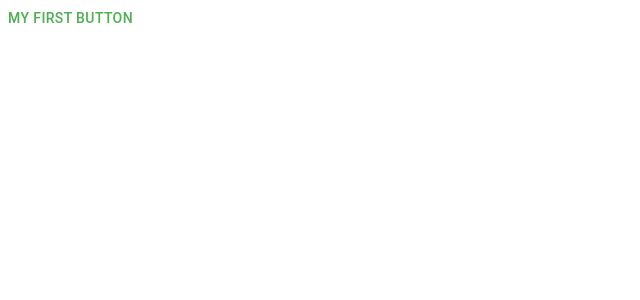
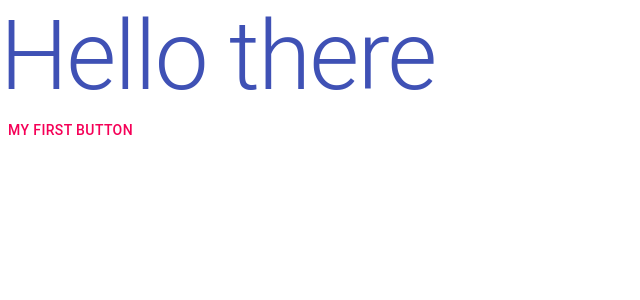
Before and after one commit to orenkole/material-ui-sistilli, a React (Create React App) app: page / in a window 1280 px wide. Shown: the top 300 px of the page, without its empty margins (0-640 px from the left). Built offline with nearby package versions, Linux system fonts and the light colour scheme.

Commit message:
1. Introduction: use and customize Typography

```diff
--- a/src/App.js
+++ b/src/App.js
@@ -1,8 +1,12 @@
+import Typography from '@material-ui/core/Typography';
 import Button from '@material-ui/core/Button';
 
 function App() {
   return (
     <div className="App">
+      <Typography variant="h1" color="primary">
+        Hello there
+      </Typography>
       <Button color="secondary">My first button</Button>
     </div>
   );
--- a/src/theme.js
+++ b/src/theme.js
@@ -4,12 +4,7 @@ import green from '@material-ui/core/colors/green';
 
 const theme = createMuiTheme({
   palette: {
-    primary: {
-      main: purple[500],
-    },
-    secondary: {
-      main: green[500],
-    },
+
   },
 });
 
```
